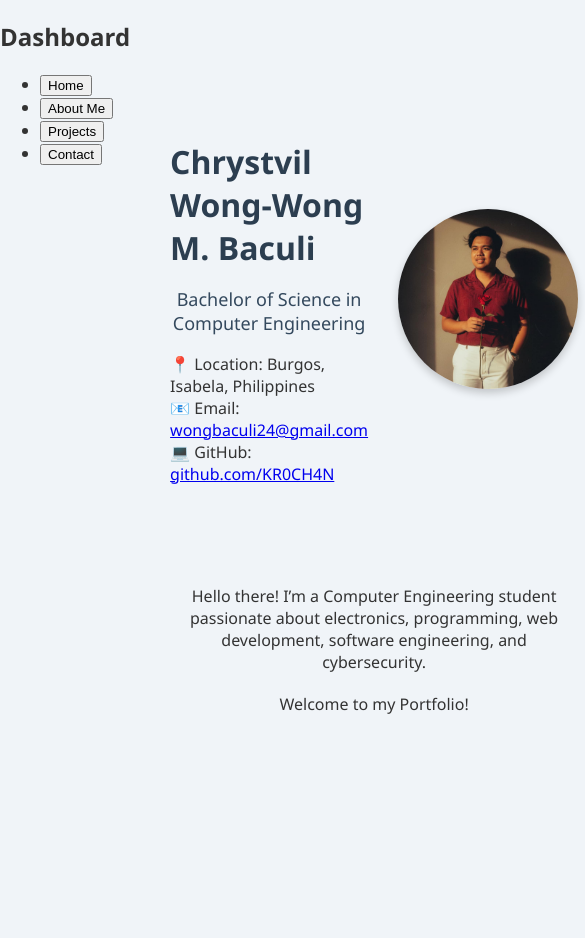
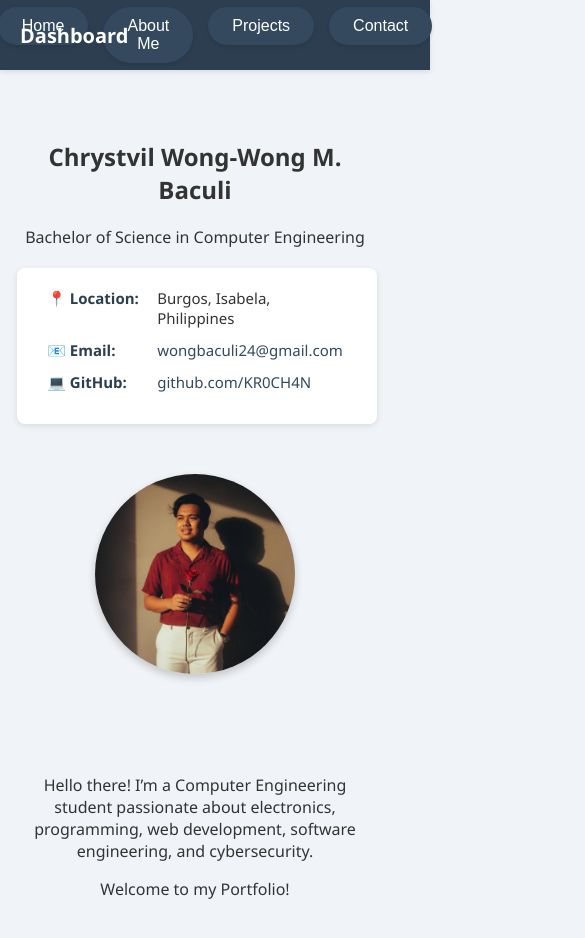
Before and after one commit to KR0CH4N/My-Portfolio, a plain HTML site: page index.html in a window 390 px wide. Shown: the top 938 px of the page, 585 px wide, since content can reach past the window. Before the commit the page ends 844 px from the top, so only its background shows below. Drawn offline with Linux system fonts and the light colour scheme.

Commit message:
Add files via upload

```diff
--- a/styles.css
+++ b/styles.css
@@ -1,4 +1,4 @@
-/* Reset & Base */
+/* === Global Reset & Base Styles === */
 body {
     margin: 0;
     font-family: 'Segoe UI', sans-serif;
@@ -6,87 +6,93 @@ body {
     color: #333;
 }
 
-/* Layout Container */
+/* Universal content centering for wide screens */
+section {
+    width: 100%;
+    max-width: 1000px;
+    margin: 0 auto;
+}
+
+
+/* === Layout Container === */
 .container {
     display: flex;
-    height: 100vh;
+    flex-direction: column;
+    min-height: 100vh;
 }
 
-/* Sidebar Dashboard */
-.sidebar {
-    width: 220px;
+/* === Top Navigation Bar === */
+.topbar {
+    position: fixed;
+    top: 0;
+    left: 0;
+    z-index: 1000;
+    width: 100%;
+    height: 70px;
     background-color: #2c3e50;
     color: white;
-    padding: 20px;
-    box-shadow: 2px 0 5px rgba(0,0,0,0.1);
+    display: flex;
+    align-items: center;
+    justify-content: center;
+    padding: 0 20px;
+    box-shadow: 0 2px 5px rgba(0,0,0,0.1);
+}
+
+.topbar h2 {
+    position: absolute;
+    left: 20px;
+    font-size: 20px;
+    margin: 0;
+}
+
+.topbar ul {
+    list-style: none;
+    display: flex;
+    gap: 15px;
+    margin: 0;
+    padding: 0;
+}
+
+.topbar li {
+    display: inline;
+}
+
+.topbar button {
+    padding: 10px 24px;
+    background-color: #34495e;
+    color: white;
+    border: none;
+    border-radius: 50px; /* Pill shape */
+    font-size: 16px;
+    font-weight: 500;
+    cursor: pointer;
+    transition: background-color 0.3s ease, transform 0.2s ease;
+    box-shadow: 0 2px 4px rgba(0, 0, 0, 0.1);
+}
+
+.topbar button:hover {
+    background-color: #3d566e;
+    transform: translateY(-2px);
+}
+
+/* === Main Content Area === */
+.main-content {
+    margin-top: 80px;
+    flex: 1;
+    display: flex;
+    flex-direction: column;
+    align-items: center;
+    padding: 40px 20px;
     text-align: center;
 }
 
-.sidebar h2 {
-    margin-bottom: 20px;
-    font-size: 20px;
-}
-
-.sidebar ul {
-    list-style: none;
-    padding: 0;
-}
-
-.sidebar li {
-    margin-bottom: 15px;
-}
-
-.sidebar button {
-    width: 100%;
-    padding: 10px;
-    background-color: #34495e;
-    color: white;
-    border: none;
-    border-radius: 4px;
-    cursor: pointer;
-}
-
-.sidebar button:hover {
-    background-color: #3d566e;
-}
-
-/* Main Content */
-.main-content {
-    flex: 1;
-    display: flex;
-    flex-direction: column;
-    justify-content: center;
-    align-items: center;
-    padding: 40px;
-    text-align: center;
-}
-
-header h1 {
-    font-size: 32px;
-    margin-bottom: 10px;
-    color: #2c3e50;
-}
-
-header p {
-    font-size: 18px;
-    color: #34495e;
-    text-align: center;
-}
-
-.intro p {
-    margin-top: 20px;
-    font-size: 16px;
-    max-width: 600px;
-    text-align: center;
-}
-
-/* Profile photo section */
+/* === Home Section === */
 .home-header {
     display: flex;
     justify-content: space-between;
     align-items: center;
     gap: 30px;
-    max-width: 800px;
+    max-width: 1000px;
     width: 100%;
 }
 
@@ -96,9 +102,132 @@ header p {
 }
 
 .profile-photo {
-    width: 180px;
-    height: 180px;
+    width: 300px;
+    height: 300px;
     border-radius: 50%;
     object-fit: cover;
     box-shadow: 0 4px 8px rgba(0, 0, 0, 0.2);
+    margin-left: 50px;
 }
+
+.contact-card {
+  margin-top: 20px;
+  background-color: #ffffff;
+  border-radius: 8px;
+  box-shadow: 0 2px 6px rgba(0,0,0,0.1);
+  padding: 20px 30px;
+  max-width: 300px;
+  width: 100%;
+  text-align: left;
+}
+
+.contact-item {
+  display: flex;
+  gap: 10px;
+  margin-bottom: 12px;
+  font-size: 15px;
+}
+
+.contact-label {
+  font-weight: bold;
+  color: #2c3e50;
+  min-width: 100px;
+}
+
+.contact-value a {
+  color: #34495e;
+  text-decoration: none;
+  transition: color 0.3s ease;
+}
+
+.contact-value a:hover {
+  color: #3d566e;
+  text-decoration: underline;
+}
+
+/* === About Section === */
+#about {
+    display: flex;
+    flex-direction: column;
+    align-items: center;
+    width: 100%;
+}
+
+.about-header {
+    text-align: center;
+    margin-bottom: 20px;
+}
+
+.about-pairs {
+  display: flex;
+  flex-direction: column;
+  gap: 30px;
+  max-width: 1000px;
+  width: 100%;
+  margin-top: 30px;
+}
+
+.about-row {
+  display: flex;
+  align-items: flex-start;
+  gap: 30px;
+  background-color: #ffffff;
+  border-radius: 8px;
+  box-shadow: 0 2px 6px rgba(0,0,0,0.1);
+  padding: 20px 30px;
+}
+
+.about-label {
+  min-width: 150px;
+  font-weight: bold;
+  font-size: 16px;
+  color: #2c3e50;
+  border-right: 2px solid #34495e;
+  padding-right: 20px;
+}
+
+.about-details {
+  list-style-type: disc;
+  padding-left: 20px;
+  margin: 0;
+  flex: 1;
+}
+
+.about-details li {
+  margin-bottom: 10px;
+  font-size: 15px;
+  text-align: left;
+}
+
+
+/* === Responsive Adjustments === */
+@media (max-width: 768px) {
+    .home-header {
+        flex-direction: column;
+        align-items: center;
+        text-align: center;
+    }
+
+    .text-content {
+        text-align: center;
+    }
+
+    .profile-photo {
+        margin-left: 0;
+        margin-top: 20px;
+        width: 200px;
+        height: 200px;
+    }
+}
+
+@media (max-width: 768px) {
+  .about-row {
+    flex-direction: column;
+  }
+
+  .about-label {
+    border-right: none;
+    padding-right: 0;
+    margin-bottom: 10px;
+  }
+}
```
Also changed, not shown: script.js (line endings or trailing spaces).
